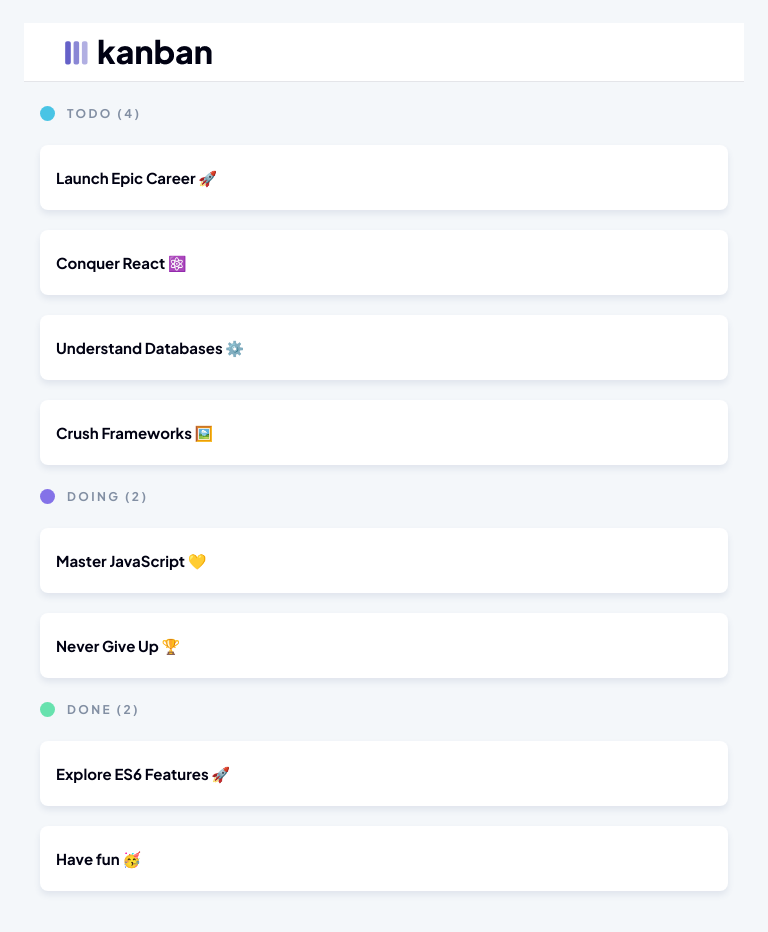
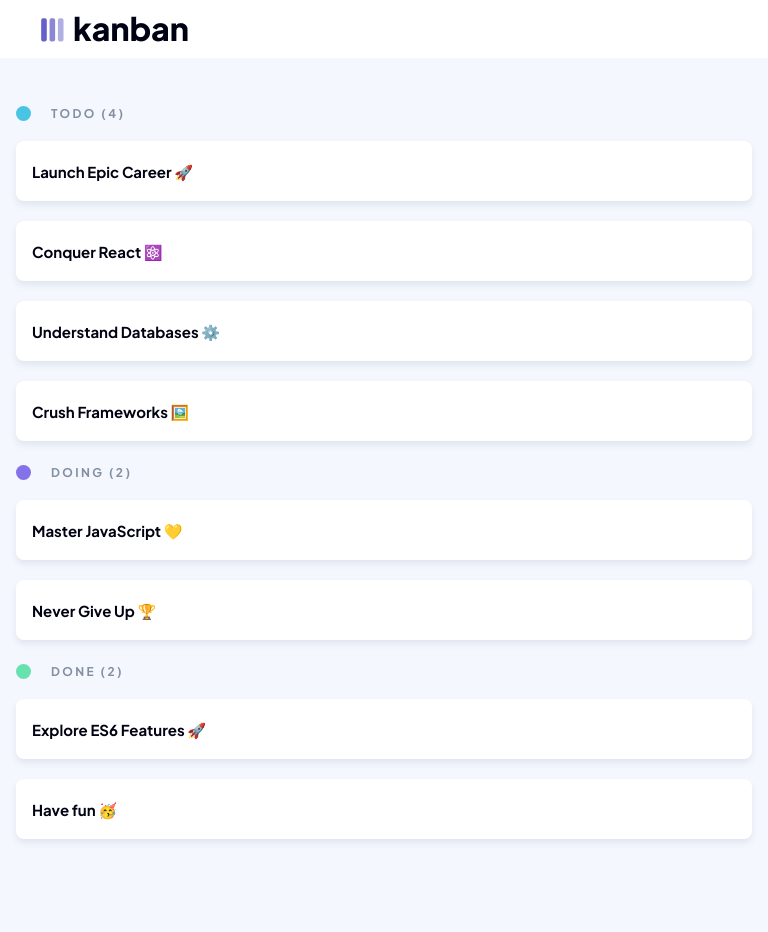
Before and after one commit to KhodaniD/KHOMAI25088_PTO2502_GroupA_KhodaniMailula_JSL01, a plain HTML site: page index.html in a window 768 px wide. Drawn offline with Linux system fonts and the light colour scheme.

Commit message:
Refactor and Update styles.css with responsive layout improvements

```diff
--- a/styles.css
+++ b/styles.css
@@ -1,8 +1,9 @@
 /* CSS Variables: Define color palette and other reusable values */
 
 :root {
+
     /* Light Theme Colors */
-    --light-bg: #F4F7FA;
+    --light-bg:#F4F7FD;
     --light-sidebar-bg: #FFFFFF;
     --light-text: #000112;
     --light-secondary-text: #828FA3;
@@ -30,6 +31,7 @@
 }
 
 /* Base Styles: Resetting defaults and applying global styles */
+
 * {
     box-sizing: border-box;
     margin: 0;
@@ -41,6 +43,8 @@ body {
     background-color: var(--light-bg);
     color: var(--light-text);
     transition: background-color 0.3s ease, color 0.3s ease;
+    min-height: 100vh; /* Ensure the body takes up at least the full viewport height */
+    overflow-x: hidden; /* Prevent horizontal scrolling */
 }
 
 /* Utility class to hide elements */
@@ -63,21 +67,27 @@ body {
     color: var(--light-text);
 }
 
+/* Kanban Board Styles: Specific styles for the Kanban board layout and elements */
 .board-list li .board-link {
     font-size: 15px;
     line-height: 19px;
     font-weight: 700;
 }
 
+/* Kanban Column Titles: Specific styles for column titles in the Kanban board */
 .column-title {
     font-size: 12px;
     line-height: 15px;
     font-weight: 700;
     letter-spacing: 2.4px;
     color: var(--light-column-title); /* Color for TODO, DOING, DONE titles */
-
+    display: flex;
+    align-items: center; /* Ensure vertical alignment */
+    gap: 8px; /* Add some space between the dot and the text */
+    margin-bottom: 10px; /* Reduce margin to bring closer to cards */
 }
 
+/* All Boards Section: Styles for the section displaying all boards */
 .all-boards h3 {
     text-transform: uppercase; /* Convert text to uppercase */
     margin-bottom: 19px;
@@ -160,31 +170,43 @@ body {
 /* Main Content Area: Styles for the primary content section */
 .main-content {
     flex-grow: 1; /* Allows main content to take up remaining space */
-    padding: 23px 24px;
+    padding: 0px 24px 23px 0px; /* Adjusted left padding to 0px */
     display: flex;
-    flex-direction: column; /* Stack header and board vertically */
-    transition: margin-left 0.3s ease, width 0.3s ease; /* Transitions for sidebar toggle effect */
+    flex-direction: column;
+    transition: margin-left 0.3s ease, width 0.3s ease;
+    overflow-x: hidden;
+    width: 1440px;
+    height: 1024px;
+    top: 771px;
+    left: 2015px;
 }
 
 /* Main Header: Styling for the top section of the main content */
 .main-header {
     display: flex;
     justify-content: space-between; /* Distribute items horizontally */
-    align-items: center; /* Vertically align items */
+    align-items: center;
     margin-bottom: 24px;
-    width: 100%;
+    width: 1440px;
+    background-color: var(--light-sidebar-bg);
 }
 
 /* Desktop Header Adjustments: Media query for larger screens */
 @media (min-width: 769px) {
-    .main-header .mobile-logo {
-        display: none; /* Hide mobile logo on desktop */
+   .main-header .mobile-logo {
+        display: none;
     }
 
     .main-header h2 {
-        display: block; /* Ensure desktop board title is visible */
+        display: block;
     }
 
+    /* Apply desktop specific dimensions */
+    .main-header {
+        height: 97px; /* Fixed height for desktop */
+        padding: 0px 32px; /* Padding for desktop header */
+        position: relative;
+    }
 }
 
 /* Mobile Sidebar: Styling for the sidebar that appears on mobile */
@@ -200,9 +222,11 @@ body {
     flex-direction: column;
     justify-content: space-between;
     z-index: 1001; /* Ensure it's above other content */
-    transition: left 0.3s ease-in-out; /* Smooth slide-in/out effect */
+    transition: left 0.3s ease-in-out;
     box-shadow: 0 0 10px rgba(0, 0, 0, 0.2); /* Subtle shadow */
 }
+
+
 
 /* Show mobile sidebar and overlay when #sidebarToggleMobile is checked */
 #sidebarToggleMobile:checked ~ .kanban-wrapper .mobile-sidebar {
@@ -216,11 +240,14 @@ body {
 
 /* Kanban Board Area: Styling for the task columns container */
 .kanban-board {
-    display: grid; /* Use CSS Grid for columns */
-    grid-template-columns: repeat(auto-fit, minmax(280px, 1fr)); /* Responsive columns */
-    gap: 24px; /* Space between columns */
-    overflow-x: auto; /* Enable horizontal scrolling if columns exceed viewport width */
+    display: grid;
+    grid-auto-flow: column;
+    grid-auto-columns: 280px;
+    gap: 24px;
+    overflow-x: auto;
     padding-bottom: 0;
+    padding-left: 24px;
+    padding-right: 0;
 }
 
 /* Kanban Column: Styling for individual columns (TODO, DOING, DONE) */
@@ -231,12 +258,6 @@ body {
     box-shadow: none;
 }
 
-.column-title {
-    margin-bottom: 24px;
-    display: flex;
-    align-items: center; /* Vertically align title text and status dot */
-}
-
 /* Status Dot: Adds a colored circle next to column titles */
 .column-title::before {
     content: '';
@@ -244,21 +265,24 @@ body {
     height: 15px;
     border-radius: 50%; /* Makes it a circle */
     display: inline-block;
-    margin-right: 12px;
     flex-shrink: 0; /* Prevent the dot from shrinking */
+    vertical-align: middle; /* Align the dot vertically */
 }
 
 /* Specific colors for each column's status dot */
 .column-title.todo::before {
     background-color: var(--status-blue);
+    margin-right: 12px; /* Add space between the dot and the text */
 }
 
 .column-title.doing::before {
     background-color: var(--status-purple);
+    margin-right: 12px; /* Add space between the dot and the text */
 }
 
 .column-title.done::before {
     background-color: var(--status-green);
+    margin-right: 12px; /* Add space between the dot and the text */
 }
 
 /* Task List: Container for individual task cards within a column */
@@ -266,16 +290,26 @@ body {
     display: flex;
     flex-direction: column; /* Stack tasks vertically */
     gap: 20px;
+    padding-top: 10px; /* Add space above the task list */
 }
+
+
 
 /* Task Card: Styling for individual draggable task items */
 .task-card {
     background-color: var(--light-card-bg);
-    padding: 23px 16px;
+    padding: 16px;
     border-radius: 8px;
-    box-shadow: 0 4px 6px var(--light-box-shadow);
+    box-shadow: 0px 4px 6px 0px #364E7E1A;
     cursor: grab; /* Indicate draggable */
     position: relative;
+    width: 280px;
+    height: 60px;
+    font-size: 15px;
+    line-height: 19px;
+    font-weight: 700;
+    display: flex;
+    align-items: center;
     transition: background-color 0.3s ease, color 0.3s ease, opacity 0.3s ease, box-shadow 0.3s ease;
 }
 
@@ -283,35 +317,116 @@ body {
     opacity: 0.75; /* Reduce opacity on hover */
 }
 
+/* iPad Mini Specific Styles */
+@media only screen
+  and (min-width: 768px)
+  and (max-width: 780px) { /* Adjusted max-width to better target iPad Mini */
+
+    .sidebar {
+        display: none; /* Hide desktop sidebar */
+    }
+
+    .main-content {
+        display: flex;
+        flex-direction: column;
+        width: 100%;
+        padding: 0;
+    }
+
+    .main-header {
+        display: flex; /* Ensure header is displayed */
+        justify-content: space-between;
+        align-items: center;
+        padding: 16px;
+    }
+
+    .main-header h2 {
+        display: none; /* Hide desktop header */
+    }
+
+    .mobile-header-container {
+        display: flex; /* Show mobile header */
+        justify-content: space-between;
+        align-items: center;
+        width: 100%;
+    }
+
+    /* Force Mobile Logo Visibility */
+    .mobile-logo {
+        display: flex;
+        align-items: center;
+        font-size: 20px;
+        font-weight: 700;
+        color: var(--light-text);
+        margin-bottom: 0;
+        white-space: nowrap;
+    }
+
+   .mobile-logo .logo-icon {
+        margin-right: 10px;
+    }
+
+   .kanban-board {
+        display: flex;
+        flex-direction: column; /* Stack columns vertically on mobile */
+        width: 100%;
+        padding: 24px 16px; /* Padding for the board itself on mobile */
+    }
+
+    .kanban-column {
+        width: 100%; /* Ensure columns take full width on mobile */
+    }
+
+    .task-card {
+        width: 100%;
+    }
+}
+
 /* Responsive Design - Mobile Adjustments: Media query for smaller screens */
-@media (max-width: 768px) {
+@media (max-width: 767px) {
     .sidebar {
         display: none; /* Hide desktop sidebar on mobile */
     }
+    .main-content {
+        width: 100%;
+        height: auto; /* Changed from fixed height to auto */
+        min-height: calc(100vh - 70px);
+        top: auto;
+        left: auto;
+        padding-bottom: 20px;
+        flex-grow: 1; /* Allow content to fill available space */
+    }
+
+    .task-card {
+        width: 100%;
+        height: 60px;
+        border-radius: 8px;
+        box-shadow: 0px 4px 6px 0px #364E7E1A;
+        padding: 16px;
+    }
 
     .main-header {
-        margin-bottom: 0; /* Adjust header margin for mobile */
-        padding: 16px; /* Add padding to header */
-        background-color: var(--light-sidebar-bg); /* Match sidebar background */
-        border-bottom: 1px solid var(--border-color); /* Add a subtle border */
-        position: sticky; /* Keep header at top when scrolling columns */
+        margin-bottom: 0;
+        padding: 16px;
+        background-color: var(--light-sidebar-bg);
+        border-bottom: 1px solid var(--border-color);
+        position: sticky;
         top: 0;
         z-index: 10;
     }
 
-    /* Hide desktop board title on mobile */
+    /* Show Kanban heading on mobile */
     .main-header h2 {
-        display: none;
+        display: block;
     }
 
-    /* Mobile Header Container: Flexbox to arrange mobile logo and potential burger menu */
+    /* Mobile Header Container: Styling for the header container on mobile */
     .mobile-header-container {
         display: flex;
         justify-content: space-between;
         align-items: center;
         width: 100%;
     }
-
     /* Mobile Logo: Styling for the Kanban title next to the logo icon on mobile */
     .mobile-logo {
         display: flex;
@@ -329,7 +444,9 @@ body {
 
     .kanban-board {
         grid-template-columns: 1fr; /* Stack columns vertically on mobile */
-        padding: 24px 16px;
+        padding: 24px 16px; /* Padding for the board itself on mobile */
+        grid-auto-flow: unset; /* Reset for mobile */
+        grid-auto-columns: unset; /* Reset for mobile */
     }
 
     .kanban-column {
```
